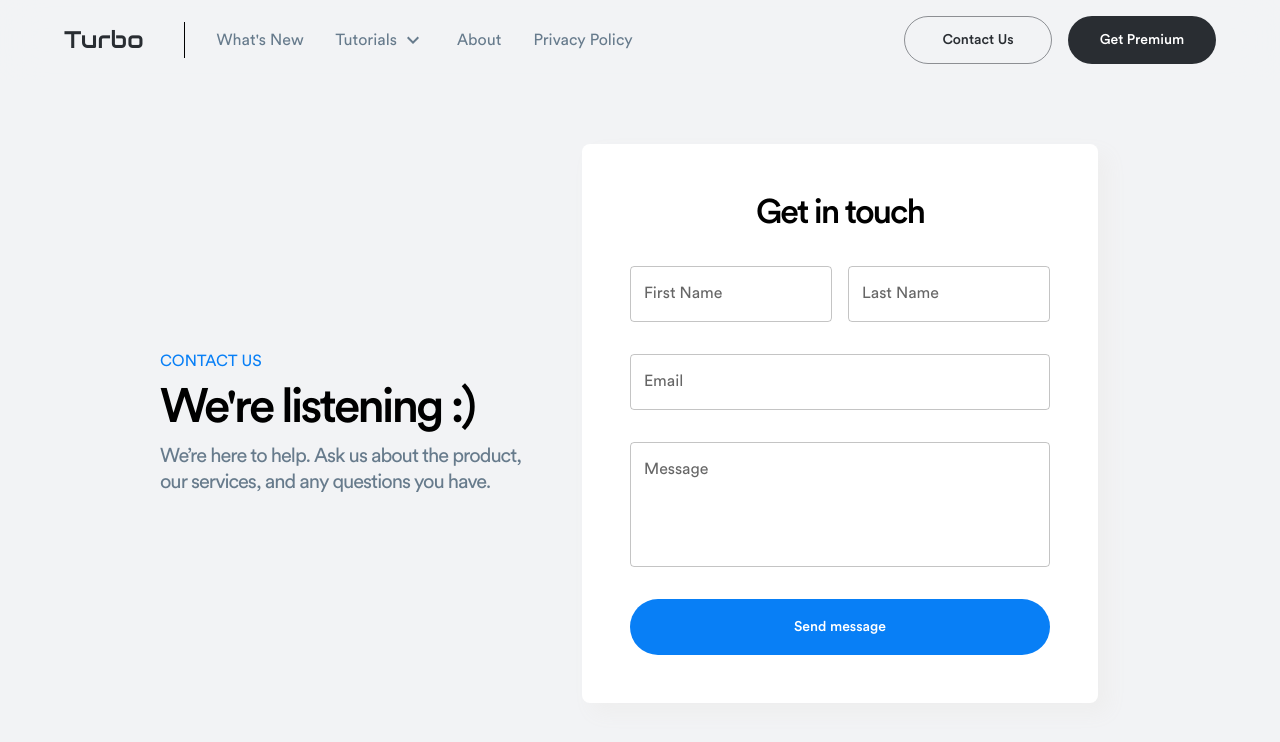
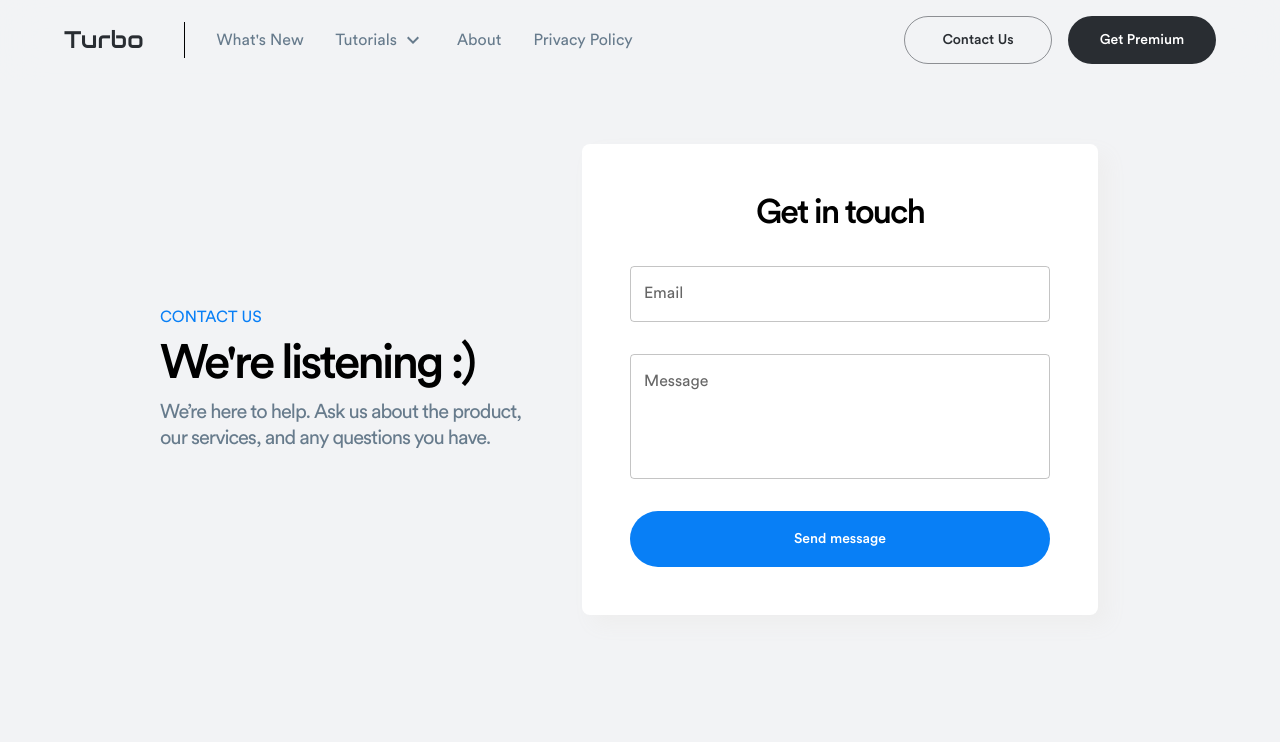
Before and after one commit to Basebolt/turbo-website, a React (Create React App) app: page /contact-us in a window 1280 px wide. Shown: the top 742 px of the page. Built offline with nearby package versions, Linux system fonts and the light colour scheme.

Commit message:
test netlify form

```diff
--- a/src/pages/contact-us.js
+++ b/src/pages/contact-us.js
@@ -20,6 +20,7 @@ export const ContactUs = () => {
         justifyContent="center"
         alignItems="center"
         direction="row"
+        maxWidth={1270}
       >
         <Grid item lg={5} width="100%">
           <Stack spacing={1}>
@@ -75,20 +76,7 @@ export const ContactUs = () => {
               >
                 Get in touch
               </Typography>
-              <Stack direction="row" spacing={2}>
-                <TextField
-                  sx={{ width: "100%" }}
-                  label="First Name"
-                  name="first-name"
-                  variant="outlined"
-                />
-                <TextField
-                  sx={{ width: "100%" }}
-                  label="Last Name"
-                  name="last-name"
-                  variant="outlined"
-                />
-              </Stack>
+
               <TextField
                 sx={{ width: "100%" }}
                 label="Email"
```
